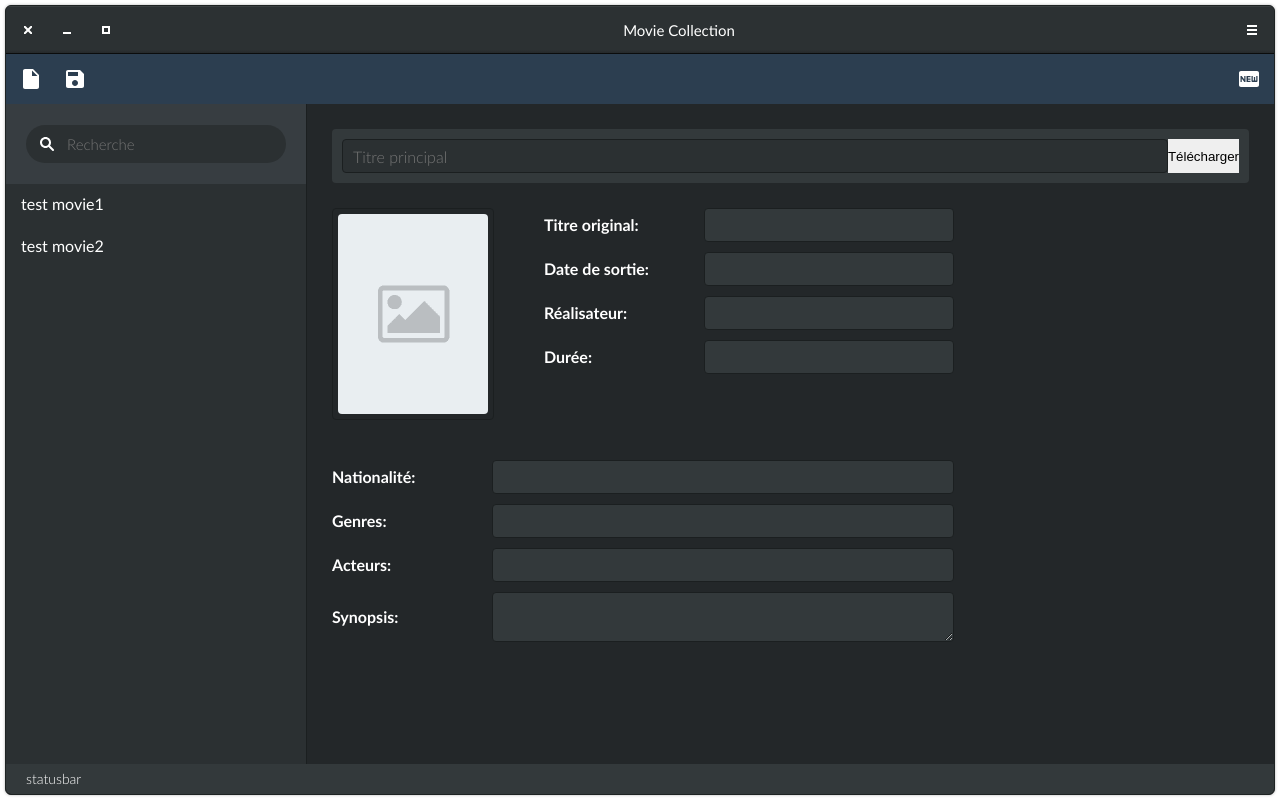
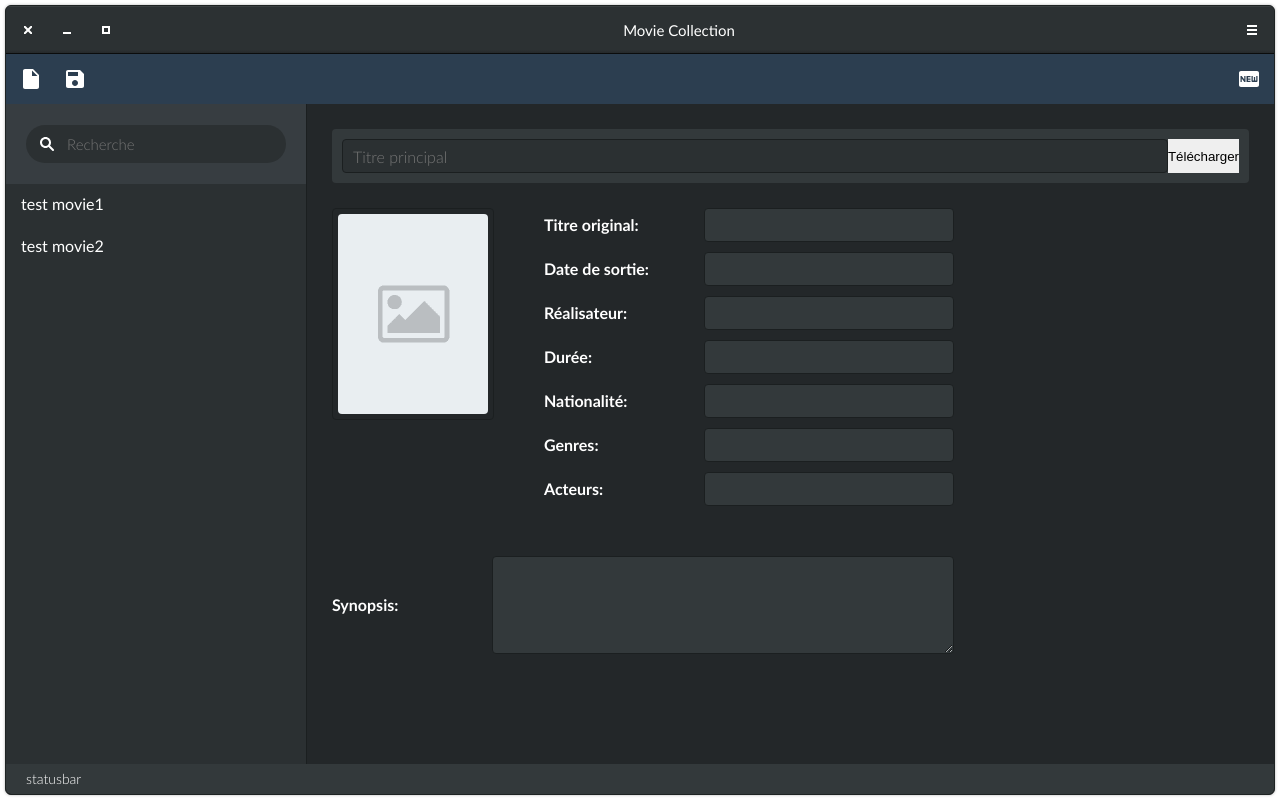
Before and after one commit to rivetchip/electron-simple-movie-collection, an Electron app: page app/index.html in a window 1280 px wide. Drawn offline with Linux system fonts and the light colour scheme; no server answers.

Commit message:
some htmls

```diff
--- a/app/index.html
+++ b/app/index.html
@@ -43,9 +43,9 @@
 </app-toolbar>
 
 
-<app-panel>
+<app-layout>
 
-    <column-panel>
+    <app-sidebar>
 
         <search-toolbar>
             <input class="search-input" type="search" placeholder="Recherche">
@@ -65,7 +65,7 @@
         </column-items>
 
 
-    </column-panel>
+    </app-sidebar>
 
 
     <column-product>
@@ -106,11 +106,6 @@
                             <label>Durée:</label>
                             <input data-field="duration" class="video-field" type="text" placeholder="" />
                         </div>
-                    </div>
-
-                </div>
-
-                <div class="video-overview">
 
                         <div class="video-attribute">
                             <label>Nationalité:</label>
@@ -127,12 +122,15 @@
                             <input data-field="actors" class="video-field video-field-multiple" type="text" placeholder="" />
                         </div>
 
+                    </div>
+
+                </div>
+
+                <div class="video-overview">
+
                     <div class="video-attribute">
                         <label>Synopsis:</label>
-                        <div data-field="description" class="video-field video-field-contenteditable" contenteditable="true">
-
-                        </div>
-                        <textarea></textarea>
+                        <textarea rows="5" data-field="description" class="video-field video-field-contenteditable"></textarea>
                     </div>
 
                 </div>
@@ -212,7 +210,7 @@
 
     </column-product>
 
-</app-panel>
+</app-layout>
 
 
 <app-statusbar>
--- a/app/style.css
+++ b/app/style.css
@@ -57,6 +57,11 @@ html, body, .viewport {
     margin: 5px;
     width: calc(100% - 10px);/*add margins*/
     height: calc(100% - 10px);
+}
+.viewport.is-fullscreen {
+    margin: 0;
+    width: 100%;
+    height: 100%;
 }
 
 .is-hidden {
@@ -245,7 +250,7 @@ app-toolbar button:hover {
 
 
 
-app-panel { /* main content with colmun and product info */
+app-layout { /* main content with colmun and product info */
     display: flex;
     flex-direction: row;
 
@@ -253,7 +258,7 @@ app-panel { /* main content with colmun and product info */
     overflow: hidden;
 }
 
-column-panel {
+app-sidebar {
     display: flex;
     flex-direction: column;
 
```
Lines whose indentation alone changed are shown as unchanged.
